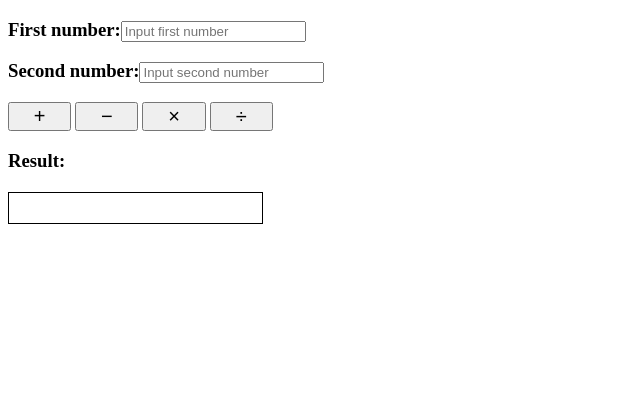
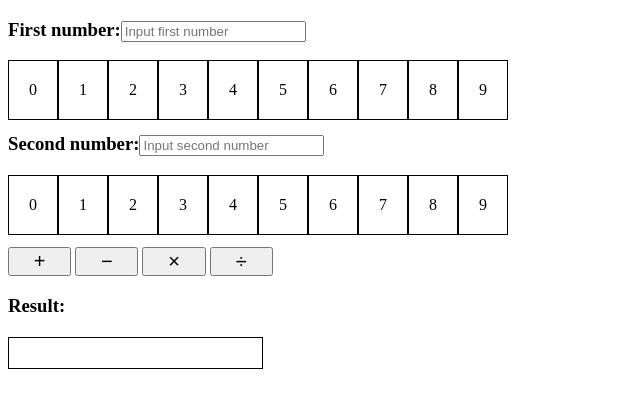
Before and after one commit to sandy-cpu/1, a plain HTML site: page text.html in a window 1280 px wide. Shown: the whole page, without its empty margins (0-640 px from the left). Drawn offline with nearby package versions, Linux system fonts and the light colour scheme.

Commit message:
Update text.html

```diff
--- a/text.html
+++ b/text.html
@@ -4,10 +4,16 @@
 <head>
     <meta charset="utf-8">
     <meta name="viewport" content="width=device-width, initial-scale=1.0">
-    <title>Simple Calculator</title>
-    <script src="jquery-3.6.0.js"></script>
+    <title>text</title>
+    <script src="Company profile/jquery-3.6.0.js"></script>
 </head>
 <style>
+    .key, .key2{
+        cursor: pointer;
+        float:left;
+        padding:20px;
+        border: 1px solid black;
+    }
     #result {
         width: 20%;
         height:30px;
@@ -16,28 +22,68 @@
         line-height: 30px;
     }
     .count {
+        cursor: pointer;
         font-size: 20px;
         width:5%;
         height:5%;
     }
+
 </style>
 <body>
     <div>
         <h3>First number:<input type="number" name="fNumber" id="fNumber" placeholder="Input first number"></h3>
+        <div class="keyNumber">
+            <div class="key">0</div>
+            <div class="key">1</div>
+            <div class="key">2</div>
+            <div class="key">3</div>
+            <div class="key">4</div>
+            <div class="key">5</div>
+            <div class="key">6</div>
+            <div class="key">7</div>
+            <div class="key">8</div>
+            <div class="key">9</div>
+        </div><br><br><br>
         <h3>Second number:<input type="number" name="sNumber" id="sNumber" placeholder="Input second number"></h3>
+        <div class="keyNumber">
+            <div class="key2">0</div>
+            <div class="key2">1</div>
+            <div class="key2">2</div>
+            <div class="key2">3</div>
+            <div class="key2">4</div>
+            <div class="key2">5</div>
+            <div class="key2">6</div>
+            <div class="key2">7</div>
+            <div class="key2">8</div>
+            <div class="key2">9</div>
+        </div><br><br><br><br>
         <input class="count" type="button" onclick="plus()" value="&#43">
         <input class="count" type="button" onclick="minus()" value="&#8722">
         <input class="count" type="button" onclick="times()" value="&#215">
         <input class="count" type="button" onclick="divide()" value="&#247">
         <h3>Result:<p id="result"></p></h3>
     </div>
+
 <script>
+
+    $("div.key").click(function(e){
+        var currentName = $("#fNumber").val();
+        $("#fNumber").val(currentName + $(this).text());
+});
+
+    $("div.key2").click(function(e){
+        var currentName = $("#sNumber").val();
+        $("#sNumber").val(currentName + $(this).text());
+});
+
     $('.count').click(function(){
    if($('#fNumber').val() == ''|| $('#sNumber').val() == ''){
       alert('Input can not be left blank');
       document.getElementById("result").innerHTML='';
    }
 });
+
+
     function plus() {
         var fNumber = parseFloat(document.getElementById("fNumber").value);
         var sNumber = parseFloat(document.getElementById("sNumber").value);
```
